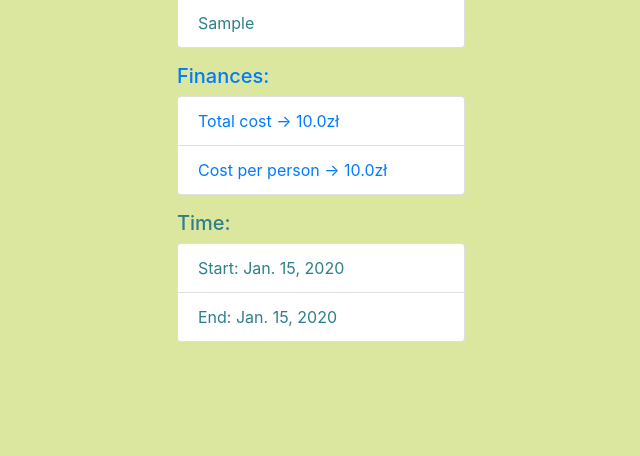
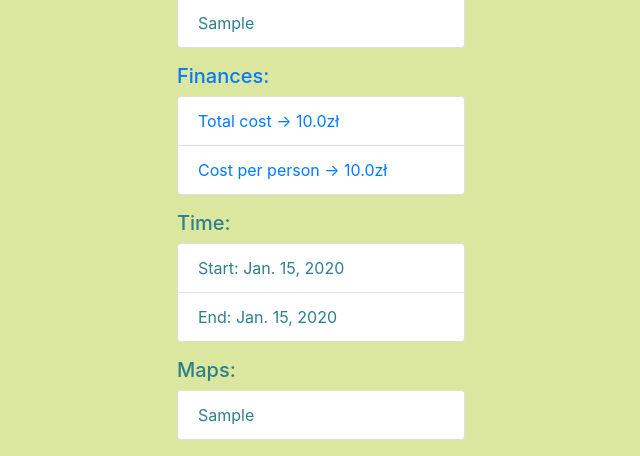
Before and after one commit to wleklinskimateusz/wleklinski-live, a Django app: page /trips/1/display in a window 1280 px wide. Shown: the part 475-931 px from the top of the page, without its empty margins (335-975 px from the left). Before the commit the page ends 817 px from the top, so only its background shows below. Run offline with Django 3.2, Linux system fonts and the light colour scheme; a user stored in the database is signed in; tables that the repository leaves empty hold one stand-in row (values such as "Sample post"); some libraries are stand-ins or nearby versions.

Commit message:
formating and added fields

```diff
--- a/organizer/templates/organizer/trips/trip.html
+++ b/organizer/templates/organizer/trips/trip.html
@@ -41,6 +41,14 @@
                 </li>
             </ul>
         </p>
+        <p>
+            <h5>Maps:</h5>
+            <ul class="list-group">
+                <li class="list-group-item">
+                    {{ trip.maps }}
+                </li>
+            </ul>
+        </p>
     {% endif %}
 
     </div>
```
Also changed, not shown: organizer/migrations/0015_auto_20200621_1520.py (added).
